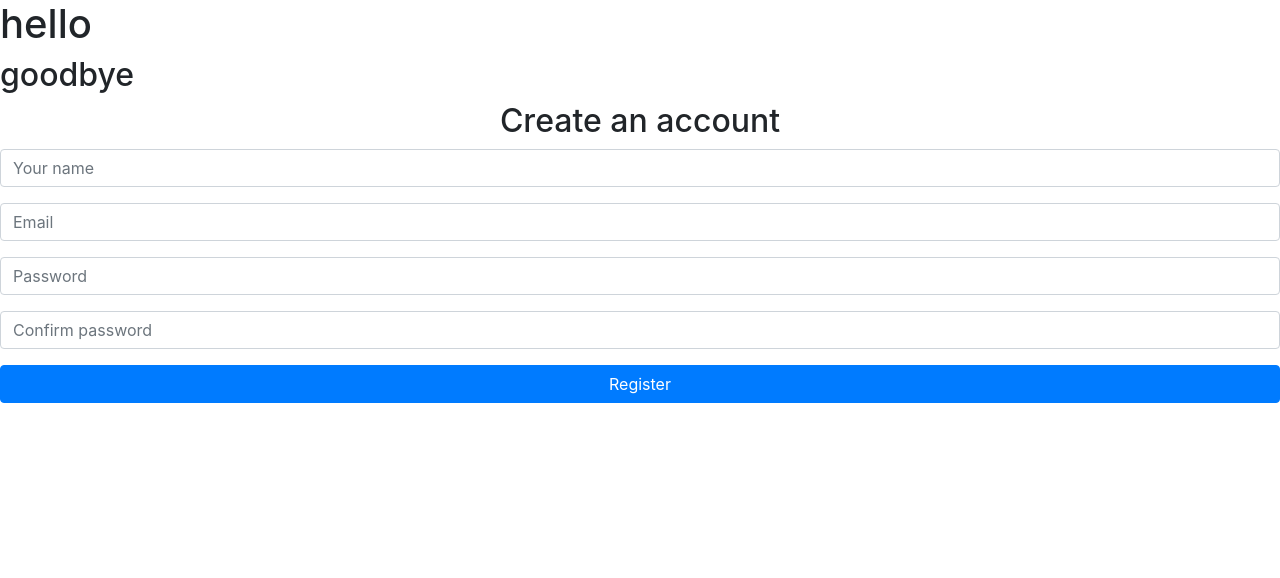
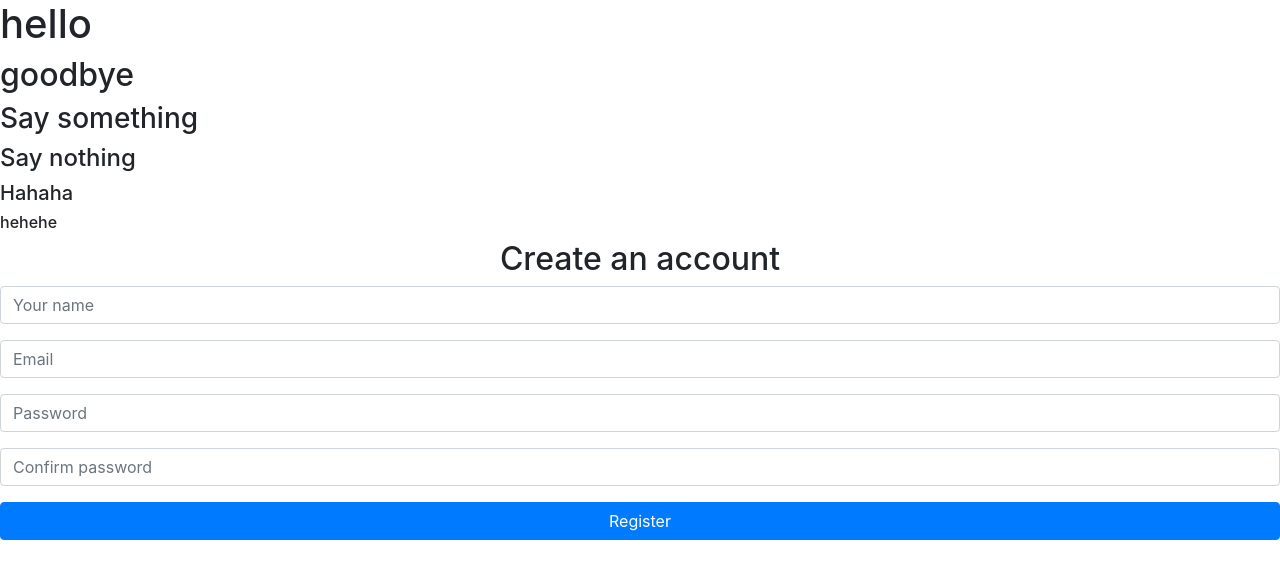
Before and after one commit to dochinhthtn/CI65, a plain HTML site: page index.html in a window 1280 px wide. Drawn offline with nearby package versions, Linux system fonts and the light colour scheme.

Commit message:
Add many heading

```diff
--- a/index.html
+++ b/index.html
@@ -41,6 +41,10 @@
 <body>
     <h1>hello</h1>
     <h2>goodbye</h2>
+    <h3>Say something</h3>
+    <h4>Say nothing</h4>
+    <h5>Hahaha</h5>
+    <h6>hehehe</h6>
     <div id="app"></div>
 
     <script src="./js/app.js" type="module"></script>
```
